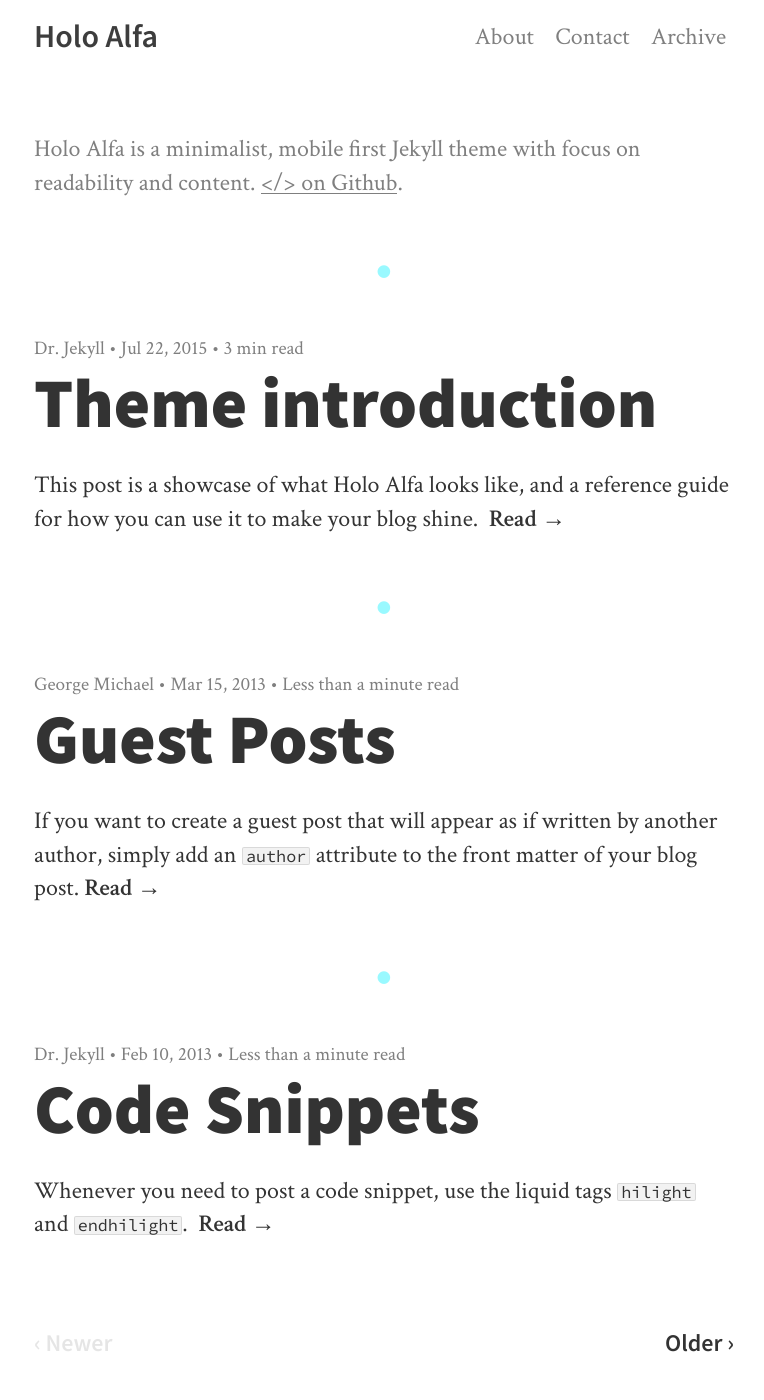
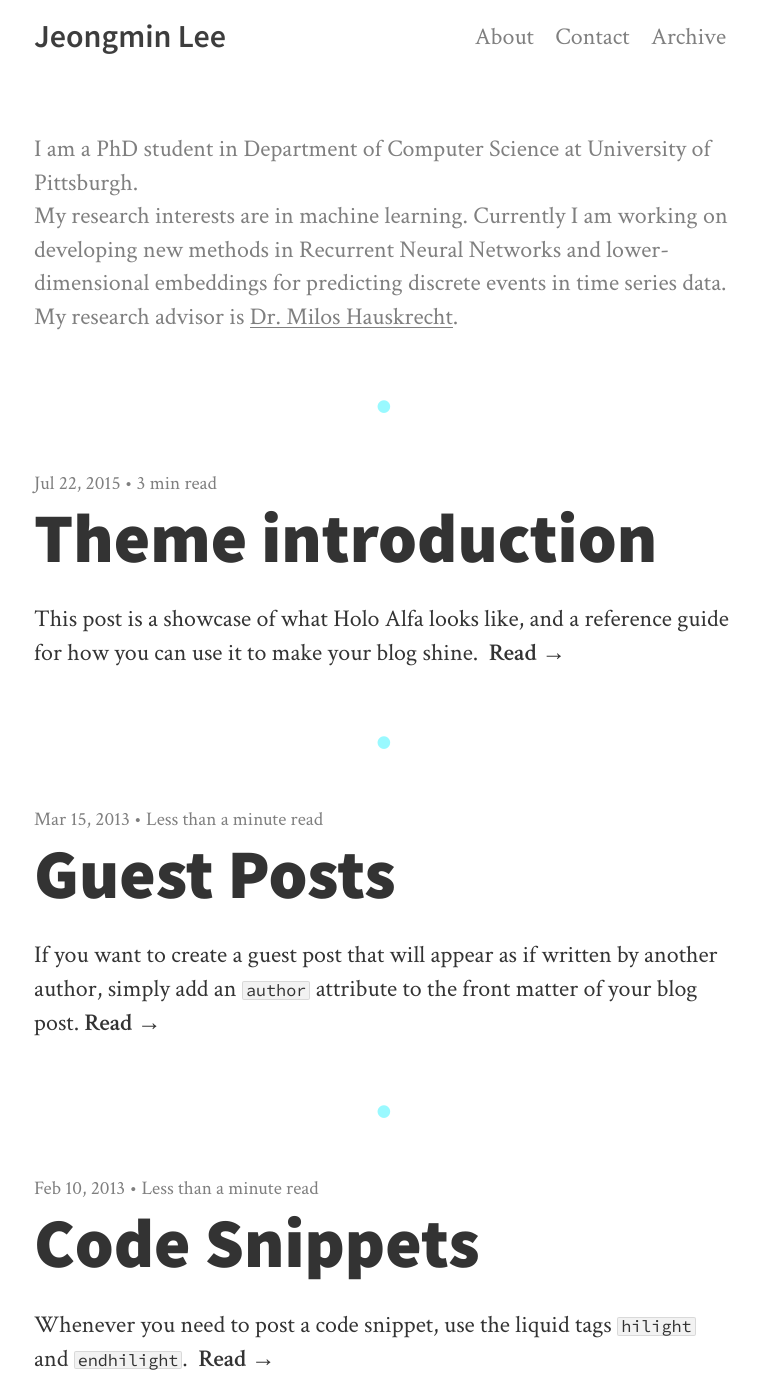
Before and after one commit to leej35/leej35.github.io, a Jekyll site: the page built from index.html, in a window 1280 px wide and 1400 px high. Shown: the whole window, without its empty margins (256-1020 px from the left). Built offline with Jekyll 4.4.1, drawn with Linux system fonts in a browser that asks for light colours; nearby versions of some CDN libraries; the list of posts is cut into pages by our own code; some of the changed text lies outside the part shown.

Commit message:
update setup

```diff
--- a/_config.yml
+++ b/_config.yml
@@ -1,26 +1,26 @@
 
 # The name of your website.
-name: Holo Alfa
+name: Jeongmin Lee
 
 description:
 
   # Description of your site. This will show up in google.
-  meta: Holo Alfa is a minimalist, mobile first Jekyll theme with focus on readability and content.
+  meta: Jeongmin Lee, PhD student at University of Pittsburgh. Working on neural networks models for time-series data.
 
   # Description of your site. This will show up on the front page.
-  subtitle: Holo Alfa is a minimalist, mobile first Jekyll theme with focus on readability and content. <a href="https://github.com/steinvc/holo-alfa">&lt;/&gt; on Github</a>.
+  subtitle: I am a PhD student in Department of Computer Science at University of Pittsburgh. <br> My research interests are in machine learning. Currently I am working on developing new methods in Recurrent Neural Networks and lower-dimensional embeddings for predicting discrete events in time series data. My research advisor is <a href="http://cs.pitt.edu/~milos">Dr. Milos Hauskrecht</a>.
 
 author:
-  name: Dr. Jekyll # Change this!
+  name: Jeongmin # Change this!
 
   # Necessary for contact page
-  email: your@email.com # Change this!
+  email: zzzzz@zzzzz.com # Change this!
 
   # Optional text (html) to display after author name. Leave empty if you don't
   # want it.
   info:
 
-url: http://localhost
+url: http://jeongminlee.com
 baseurl: ""
 
 # language attribute in <html> element.
@@ -39,7 +39,7 @@
 # If you want social links to open in a new tab, set this as true
 social-icons-open-newtab: true
 
-footer-text: This is the footer.<br><a href="http://steinvc.github.io/holo-alfa/">Holo Alfa</a> Jekyll theme crafted by <a href="http://steinvc.github.io/holo-alfa/">Stijn</a>.
+footer-text: (c) Jeongmin Lee / theme crafted by <a href="http://steinvc.github.io/holo-alfa/">Stijn</a>.
 
 # Preferably 64px in height. Leave empty = disable.
 logo-image: # /img/logo.png
@@ -64,7 +64,7 @@
 background-color: 255, 255, 255 # Original: 255, 255, 255
 
 display-author-post-page: true
-display-author-front-page: true
+display-author-front-page: false
 
 # http://alanwsmith.com/jekyll-liquid-date-formatting-examples
 date_format: "%b %-d, %Y"
```
